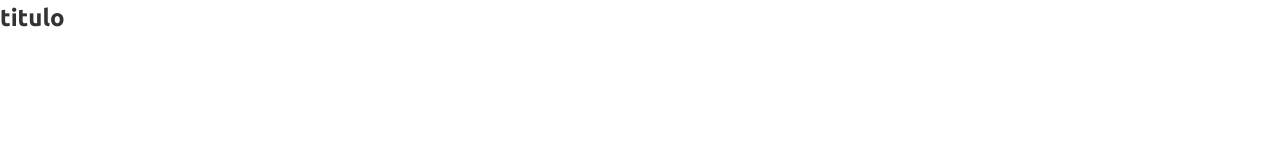
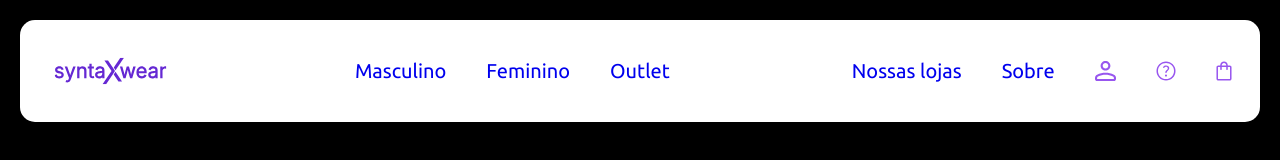
Before and after one commit to Amanda-Zulle/ecommerce-syntaxwear, a plain HTML site: page index.html in a window 1280 px wide. Drawn offline with Linux system fonts and the light colour scheme.

Commit message:
feat: adiciona header com estilisação desktop

```diff
--- a/css/base.css
+++ b/css/base.css
@@ -1,5 +1,6 @@
 /* base.css */
-body{
+body {
     font-family: var(--fonte-principal);
     color: #333333;
+    background-color:#000000;
 }
--- a/css/components/header.css
+++ b/css/components/header.css
@@ -1 +1,48 @@
 /* header.css */
+.header {
+    position: fixed;
+    top: 20px;
+    left: 50%;
+    transform: translate(-50%);
+    width: calc(100% - 40px);
+    border-radius: 15px;
+    z-index: 999;
+    display: flex;
+    justify-content: space-between;
+    align-items: center;
+    padding: 20px 28px;
+    background-color: #ffffff;
+}
+
+.logo img {
+    height: 40px;
+}
+
+.nav-center ul {
+    display: flex;
+    gap: 2.5rem;
+}
+
+.nav-center a,
+.nav-right a {
+    font-size: 1.25rem;
+}
+
+.nav-center a:hover,
+.nav-right a:hover {
+    color: #7c3aed;
+}
+
+.nav-right ul {
+    display: flex;
+    gap: 2.5rem;
+    align-items: center;
+}
+
+.nav-right img {
+    height: 20px;
+}
+
+.nav-right a:hover img {
+    opacity: 0.7;
+}
--- a/css/reset.css
+++ b/css/reset.css
@@ -24,8 +24,8 @@ dd {
 }
 
 /* Remove list styles on ul, ol elements with a list role, which suggests default styling will be removed */
-ul[role='list'],
-ol[role='list'] {
+ul[role="list"],
+ol[role="list"] {
   list-style: none;
 }
 
@@ -44,6 +44,15 @@ body {
 /* A elements that don't have a class get default styles */
 a:not([class]) {
   text-decoration-skip-ink: auto;
+}
+
+a {
+  text-decoration: none;
+}
+
+ul,
+ol {
+  list-style: none;
 }
 
 /* Make images easier to work with */
@@ -66,6 +75,7 @@ select {
   html:focus-within {
     scroll-behavior: auto;
   }
+
   *,
   *::before,
   *::after {
--- a/index.html
+++ b/index.html
@@ -4,24 +4,61 @@
 <head>
 	<meta charset="UTF-8" />
 	<meta name="viewport" content="width=device-width, initial-scale=1.0" />
-	<title>SyntaxWear - Ecommerce</title>
+	<title>SyntaxWear - Tênis e Sneakers Online</title>
 
 	<link rel="stylesheet" href="./css/reset.css">
 	<link rel="stylesheet" href="./css/variables.css">
 	<link rel="stylesheet" href="./css/base.css" />
 	<link rel="stylesheet" href="./css/layout.css" />
 
+	<link rel="stylesheet" href="./css/components/header.css">
+
 </head>
 
 <body>
-	<header class="site-header">
+	<header class="header">
 		<!-- Logo e navegação -->
+		<h1 class="logo">
+			<a href="/" title="SyntaxWear - Tênis e Sneakers Online">
+				<img src="./images/logo/logo.svg" alt="SyntaxWear - Tênis e Sneakers Online" />
+			</a>
+		</h1>
+
+		<nav class="nav-center" aria-label="Categorias Principais">
+			<ul>
+				<li><a href="#">Masculino</a></li>
+				<li><a href="#">Feminino</a></li>
+				<li><a href="#">Outlet</a></li>
+			</ul>
+		</nav>
+
+		<nav class="nav-right" aria-label="Acesso rápido">
+			<ul>
+				<li><a href="#">Nossas lojas</a></li>
+				<li><a href="#">Sobre</a></li>
+				<li>
+					<a href="#" aria-label="Minha conta">
+						<img src="./images/icons/user.svg" alt="Minha conta" />
+					</a>
+				</li>
+				<li>
+					<a href="#" aria-label="Ajuda">
+						<img src="./images/icons/help.svg" alt="Ajuda" />
+					</a>
+				</li>
+				<li>
+					<a href="#" aria-label="Carrinho">
+						<img src="./images/icons/bag.svg" alt="Carrinho" />
+					</a>
+				</li>
+			</ul>
+		</nav>
 	</header>
 
 	<main>
 		<section class="hero-section">
 			<!-- Seção hero -->
-			<h1>titulo</h1>
+
 		</section>
 
 		<section class="categories-section">
```
Also changed, not shown: images/icons/bag.svg (added), images/icons/help.svg (added), images/icons/user.svg (added), images/logo/logo.svg (added).
